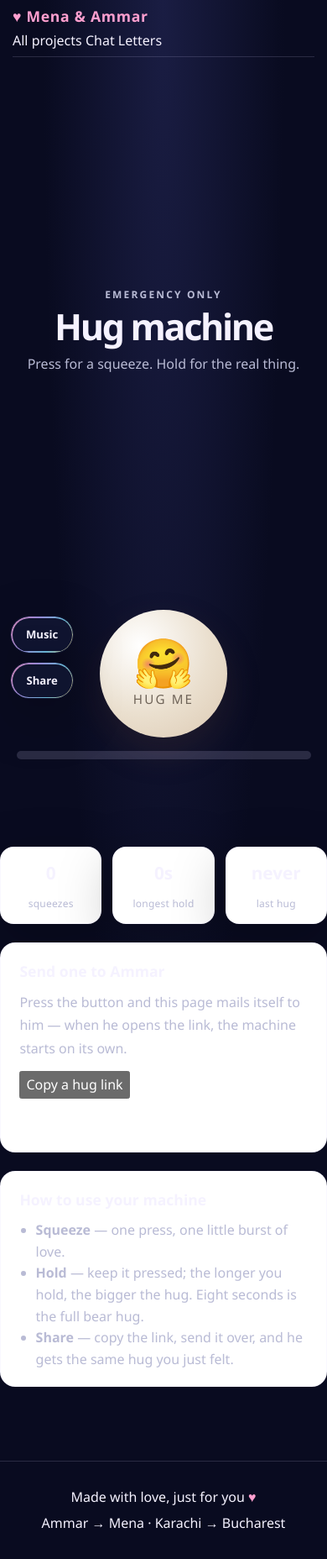
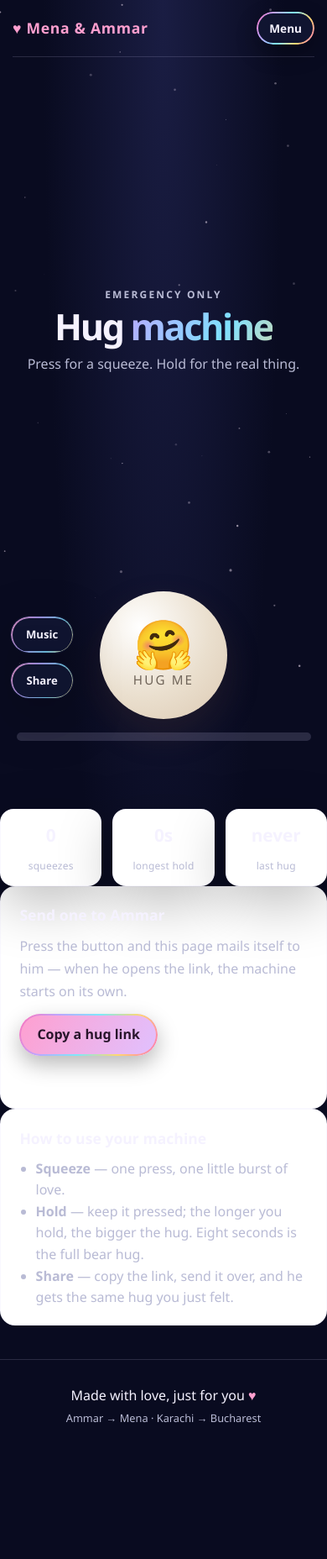
Before and after one commit to MenaAmmarPro/love-hug, a plain HTML site: page index.html in a window 390 px wide. Shown: the whole page at 84% size. After the commit the page ends 1729 px from the top, so only its background shows below. Drawn offline with Linux system fonts and the light colour scheme.

Commit message:
love-hug: use shared dark theme header/footer + starfield

```diff
--- a/index.html
+++ b/index.html
@@ -8,7 +8,7 @@
   <meta property="og:title" content="Hug Machine — hold me tight">
   <meta property="og:description" content="A hug button for Mena — squeeze it, hold it, send one back to Ammar.">
   <meta property="og:type" content="website">
-  <meta name="theme-color" content="#faf7f5">
+  <meta name="theme-color" content="#090b20">
   <link rel="icon" href="assets/favicon.svg" type="image/svg+xml">
   <link rel="apple-touch-icon" href="assets/apple-touch-icon.png">
   <link rel="manifest" href="manifest.webmanifest">
@@ -16,21 +16,23 @@
   <link rel="stylesheet" href="css/app.css">
 </head>
 <body data-page="hug">
+  <canvas id="starfield" aria-hidden="true"></canvas>
+
   <header class="site-header">
-    <div class="container">
     <a class="brand" href="https://menaammarpro.github.io/">&#9829; Mena &amp; Ammar</a>
-      <nav class="site-nav" aria-label="Main">
+    <button class="menu-toggle" aria-label="Open navigation" aria-expanded="false">Menu</button>
+    <nav class="nav-links" aria-label="Main">
       <a href="https://menaammarpro.github.io/">All projects</a>
       <a href="https://menaammarpro.github.io/love-chat/">Chat</a>
       <a href="https://menaammarpro.github.io/loveformymena/">Letters</a>
+      <button class="theme-toggle" type="button" aria-label="Toggle color theme">Theme</button>
     </nav>
-    </div>
   </header>
 
-  <main class="container">
+  <main>
     <section class="hero">
       <p class="eyebrow">Emergency only</p>
-      <h1>Hug machine</h1>
+      <h1>Hug <span>machine</span></h1>
       <p class="subtitle">Press for a squeeze. Hold for the real thing.</p>
     </section>
 
@@ -69,7 +71,7 @@
       <h2>Send one to Ammar</h2>
       <p>Press the button and this page mails itself to him &mdash; when he opens
         the link, the machine starts on its own.</p>
-      <button id="share-hug" class="btn btn-primary" type="button">Copy a hug link</button>
+      <button id="share-hug" class="button button-primary" type="button">Copy a hug link</button>
       <p id="share-note" class="share-note">&nbsp;</p>
     </section>
 
@@ -84,10 +86,8 @@
   </main>
 
   <footer class="site-footer">
-    <div class="container">
     <p>Made with love, just for you <span aria-hidden="true">&#9829;</span></p>
-      <p class="footer-note">Ammar &rarr; Mena &middot; Karachi &rarr; Bucharest</p>
-    </div>
+    <p class="footer-small">Ammar &rarr; Mena &middot; Karachi &rarr; Bucharest</p>
   </footer>
 
   <button id="back-to-top" class="back-to-top" aria-label="Back to top" hidden>&#8679;</button>
```
Lines whose indentation alone changed are shown as unchanged.
